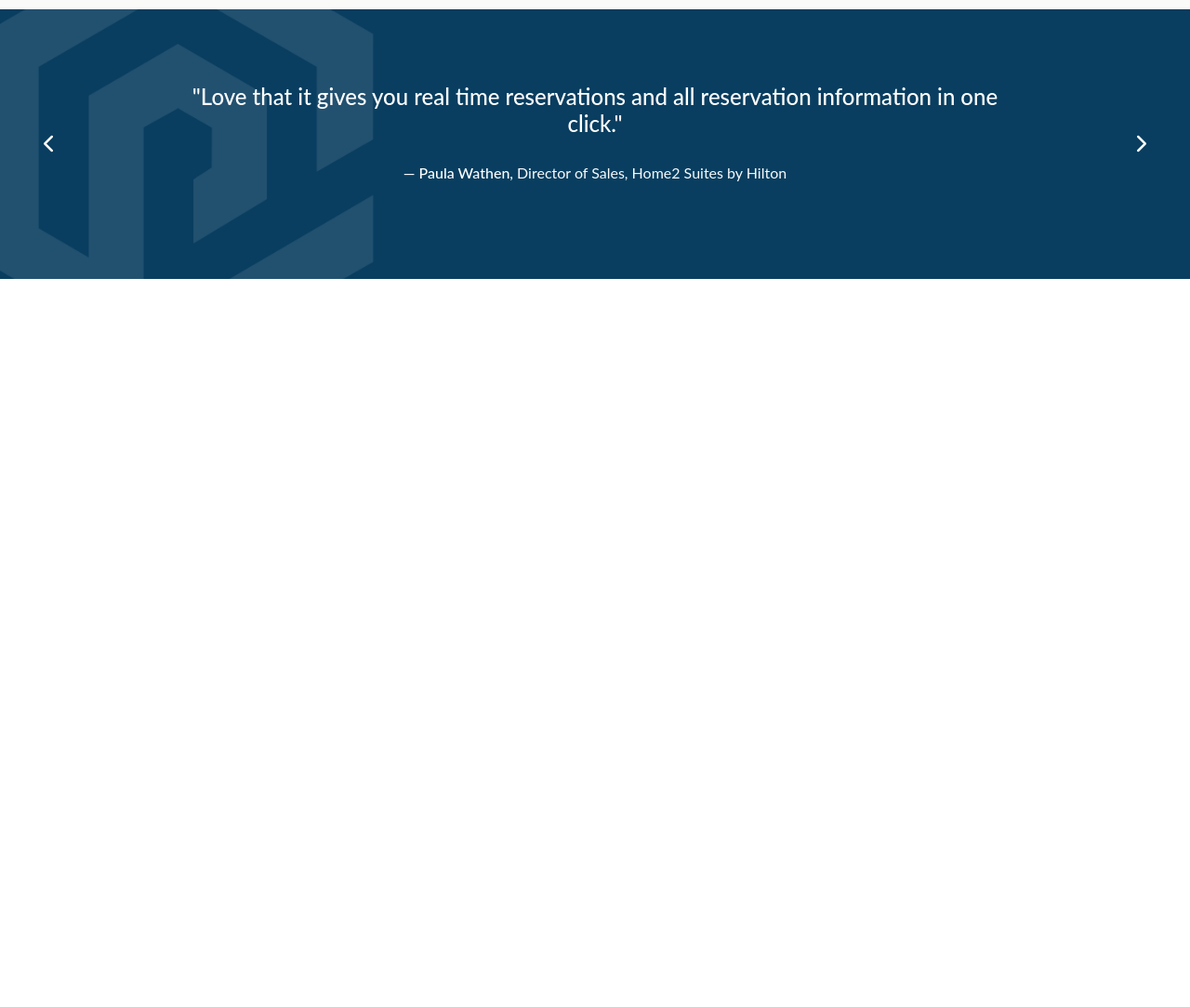
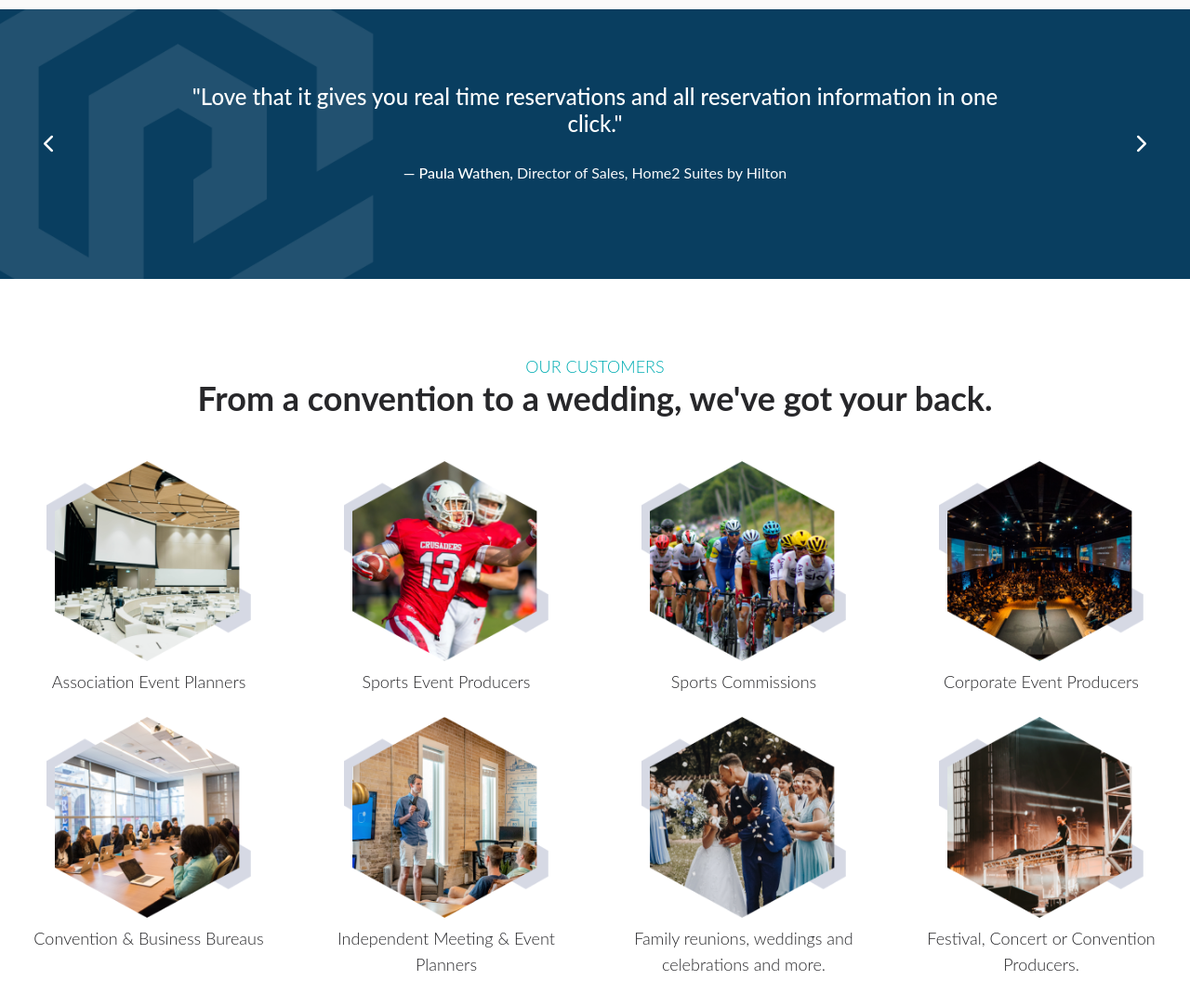
Before and after one commit to dmartinez24/skeleton, a website built with Vite: page index.html in a window 1280 px wide. Shown: the part 2037-3120 px from the top of the page at 93% size. Before the commit the page ends 2337 px from the top, so only its background shows below. Built offline with nearby package versions, Linux system fonts and the light colour scheme.

Commit message:
customer

```diff
--- a/index.html
+++ b/index.html
@@ -424,22 +424,22 @@
             <div class="flex-none px-3 mt-0 w-full max-w-full md:w-1/2 md:flex-none">
               <ul
                     class="p-0 mt-0 mb-4 list-none"
-                    style="list-style: outside none none;"
+
               >
                 <li
                       class="flex flex-row mb-6 text-left"
-                      style="list-style: outside none none;"
+
                 >
-                  <div class="mr-4" style="list-style: outside none none;">
+                  <div class="mr-4" >
                     <img
                           alt=""
                           class="align-middle"
                           src="/images/check-mark.png"
-                          style="list-style: outside none none;"
+
                           width="25px"
                     />
                   </div>
-                  <div class="" style="list-style: outside none none;">
+                  <div class="text-lg">
                     All the features you need, delivered in a more intuitive way to
                     save you time &amp; energy
                   </div>
@@ -447,36 +447,36 @@
 
                 <li
                       class="flex flex-row mb-6 text-left"
-                      style="list-style: outside none none;"
+
                 >
-                  <div class="mr-4" style="list-style: outside none none;">
+                  <div class="mr-4" >
                     <img
                           alt=""
                           class="align-middle"
                           src="/images/check-mark.png"
-                          style="list-style: outside none none;"
+
                           width="25px"
                     />
                   </div>
-                  <div class="" style="list-style: outside none none;">
+                  <div class="text-lg">
                     Provide multiple new revenue streams for your business
                   </div>
                 </li>
 
                 <li
                       class="flex flex-row mb-6 text-left"
-                      style="list-style: outside none none;"
+
                 >
-                  <div class="mr-4" style="list-style: outside none none;">
+                  <div class="mr-4" >
                     <img
                           alt=""
                           class="align-middle"
                           src="/images/check-mark.png"
-                          style="list-style: outside none none;"
+
                           width="25px"
                     />
                   </div>
-                  <div class="" style="list-style: outside none none;">
+                  <div class="text-lg">
                     Build an event in less than 10 mins
                   </div>
                 </li>
@@ -645,6 +645,156 @@
           </div>
         </div>
       </section>
+      <section class="py-20 leading-7 text-zinc-800" id="customers">
+        <div class="px-3 mx-auto w-full text-center max-w-screen-xl">
+          <h6
+                class="my-0 text-lg font-light text-[#00ADB3] uppercase"
+          >
+            Our Customers
+          </h6>
+          <h2 class="mt-0 mb-2 text-3xl font-bold xl:text-4xl">
+            From a convention to a wedding, we've got your back.
+          </h2>
+          <p class="px-3 mx-auto mt-0 mb-12 w-full font-light text-zinc-800"></p>
+
+          <div class="text-zinc-800">
+            <ul class="flex flex-wrap p-0 -mx-3 mt-0 mb-4 list-none">
+              <li class="flex-none px-3 mt-0 mb-4 w-1/2 max-w-full md:w-1/4 md:flex-none">
+                <img
+                      alt="customer image"
+                      class="w-full mx-auto"
+                      src="/customer/association-event-planners/image.png"
+                      style="max-width: 220px; list-style: outside none none;"
+                />
+                <span
+                      class="block py-2 font-light text-lg"
+
+                >Association Event Planners</span
+                >
+              </li>
+
+              <li
+                    class="flex-none px-3 mt-0 mb-4 w-1/2 max-w-full md:w-1/4 md:flex-none"
+
+              >
+                <img
+                      alt="customer image"
+                      class="w-full mx-auto"
+                      src="/customer/sportsevents/image.png"
+                      style="max-width: 220px; list-style: outside none none;"
+                />
+                <span
+                      class="block py-2 font-light text-lg"
+
+                >Sports Event Producers</span
+                >
+              </li>
+
+              <li
+                    class="flex-none px-3 mt-0 mb-4 w-1/2 max-w-full md:w-1/4 md:flex-none"
+
+              >
+                <img
+                      alt="customer image"
+                      class="w-full mx-auto"
+                      src="/customer/sportscommission/image.png"
+                      style="max-width: 220px; list-style: outside none none;"
+                />
+                <span
+                      class="block py-2 font-light text-lg"
+
+                >Sports Commissions</span
+                >
+              </li>
+
+              <li
+                    class="flex-none px-3 mt-0 mb-4 w-1/2 max-w-full md:w-1/4 md:flex-none"
+
+              >
+                <img
+                      alt="customer image"
+                      class="w-full mx-auto"
+                      src="/customer/corporate/image.png"
+                      style="max-width: 220px; list-style: outside none none;"
+                />
+                <span
+                      class="block py-2 font-light text-lg"
+
+                >Corporate Event Producers</span
+                >
+              </li>
+
+              <li
+                    class="flex-none px-3 mt-0 mb-4 w-1/2 max-w-full md:w-1/4 md:flex-none"
+
+              >
+                <img
+                      alt="customer image"
+                      class="w-full mx-auto"
+                      src="/customer/convention/image.png"
+                      style="max-width: 220px; list-style: outside none none;"
+                />
+                <span
+                      class="block py-2 font-light text-lg"
+
+                >Convention &amp; Business Bureaus</span
+                >
+              </li>
+
+              <li
+                    class="flex-none px-3 mt-0 mb-4 w-1/2 max-w-full md:w-1/4 md:flex-none"
+
+              >
+                <img
+                      alt="customer image"
+                      class="w-full mx-auto"
+                      src="/customer/independent/image.png"
+                      style="max-width: 220px; list-style: outside none none;"
+                />
+                <span
+                      class="block py-2 font-light text-lg"
+
+                >Independent Meeting &amp; Event Planners</span
+                >
+              </li>
+
+              <li
+                    class="flex-none px-3 mt-0 mb-4 w-1/2 max-w-full md:w-1/4 md:flex-none"
+
+              >
+                <img
+                      alt="customer image"
+                      class="w-full mx-auto"
+                      src="/customer/family/image.png"
+                      style="max-width: 220px; list-style: outside none none;"
+                />
+                <span
+                      class="block py-2 font-light text-lg"
+
+                >Family reunions, weddings and celebrations and more.</span
+                >
+              </li>
+
+              <li
+                    class="flex-none px-3 mt-0 mb-4 w-1/2 max-w-full md:w-1/4 md:flex-none"
+
+              >
+                <img
+                      alt="customer image"
+                      class="w-full mx-auto"
+                      src="/customer/festival/image.png"
+                      style="max-width: 220px; list-style: outside none none;"
+                />
+                <span
+                      class="block py-2 font-light text-lg"
+
+                >Festival, Concert or Convention Producers.</span
+                >
+              </li>
+            </ul>
+          </div>
+        </div>
+      </section>
 
 
 
```
Also changed, not shown: customer/association-event-planners/image.png (renamed from customer/association-event-planner/image.png), customer/convention/image.png (added), customer/corporate/image.png (added), customer/family/image.png (added), customer/festival/image.png (added), customer/independent/image.png (added), customer/sportscommission/image.png (added), customer/sportsevents/image.png (added).
